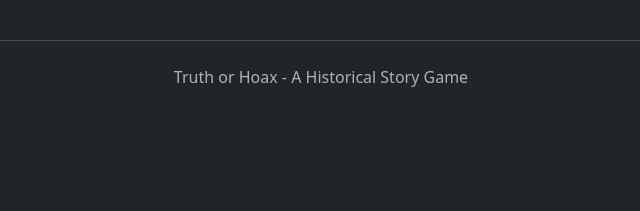
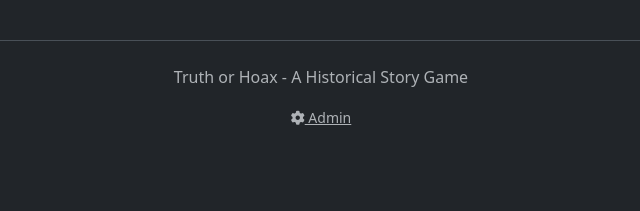
Before and after one commit to Clearsightpei/Hallucinated-History-Distinguish-Game, a Flask app: page / in a window 1280 px wide. Shown: the part 589-800 px from the top of the page, without its empty margins (319-959 px from the left). Run offline with Flask 3, Linux system fonts and the light colour scheme; data comes from the database, SQL or seed files in the repository; some libraries are stand-ins or nearby versions.

Commit message:
Add admin access to the game
Replit-Commit-Author: Agent
Replit-Commit-Session-Id: c1492ba1-b693-4c59-b08e-070d5e3e43c0
Replit-Commit-Screenshot-Url: https://storage.googleapis.com/screenshot-production-us-central1/e9e84335-2a8a-4bc4-8b1a-3234c1c7edd9/2e6c18aa-c70c-4668-8642-0cc27884d669.jpg

```diff
--- a/templates/index.html
+++ b/templates/index.html
@@ -59,6 +59,11 @@
         <!-- Footer -->
         <footer class="mt-5 pt-4 text-center text-muted border-top">
             <p>Truth or Hoax - A Historical Story Game</p>
+            <p class="small mt-2">
+                <a href="{{ url_for('admin_dashboard') }}" class="text-muted">
+                    <i class="fas fa-cog"></i> Admin
+                </a>
+            </p>
         </footer>
     </div>
 
```
